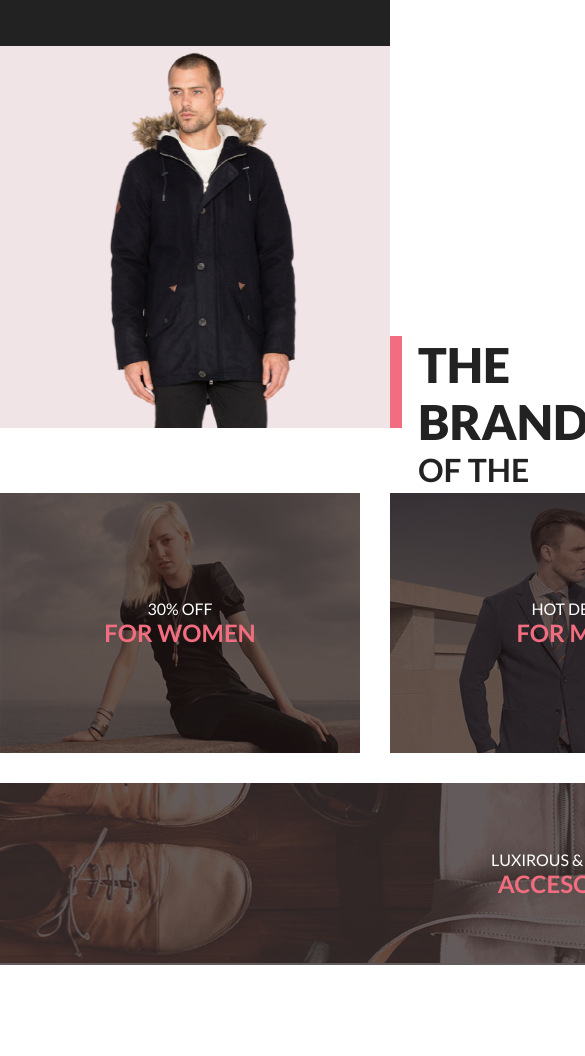
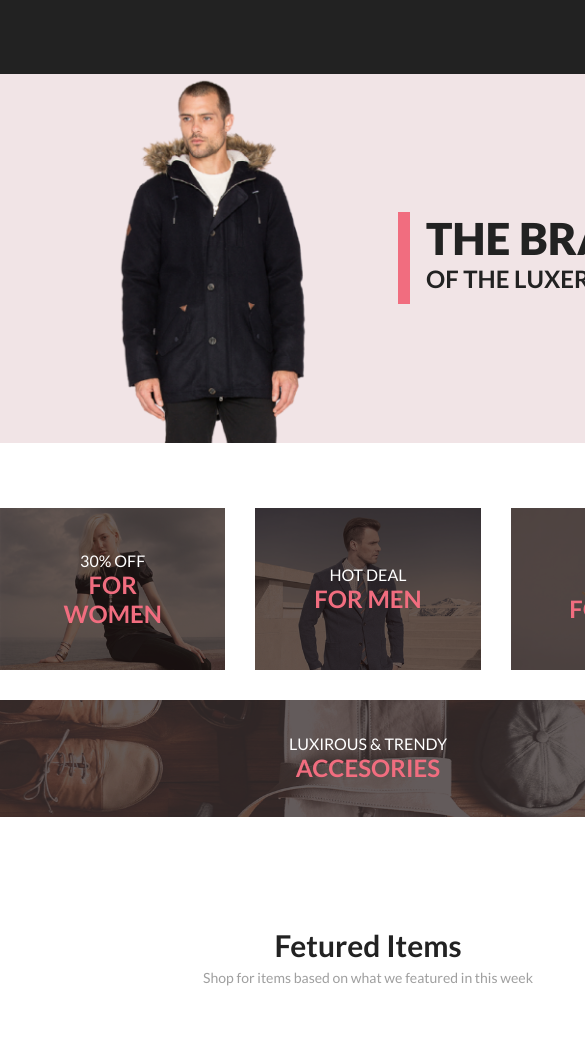
Before and after one commit to AjsaKor/HTML-CSS, a plain HTML site: page HomeWork06/index.html in a window 390 px wide. Shown: the top 1056 px of the page, 585 px wide, since content can reach past the window. Drawn offline with Linux system fonts and the light colour scheme.

Commit message:
Add HomeW06

```diff
--- a/HomeWork06/index.html
+++ b/HomeWork06/index.html
@@ -2,14 +2,14 @@
 <html lang="en">
   <head>
     <meta charset="UTF-8" />
-    <meta name="viewport" content="width=device-width, initial-scale=1.0" />
+    <meta name="viewport" content="width=device-width, initial-scale=1">
     <link rel="stylesheet" href="./style.css" />
     <title>Document</title>
   </head>
 
   <body>
     <header>
-      <div class="header_wrapper ">
+      <div class="header_wrapper">
         <div class="logo">
         <a href="#"><img src="./image/logo.png" alt="logo" /></a>
         <button class="header_search">
--- a/HomeWork06/style.css
+++ b/HomeWork06/style.css
@@ -1,4 +1,4 @@
-@import url('https://fonts.googleapis.com/css2?family=Lato:wght@300;400;700;900&family=Open+Sans:wght@600;800&display=swap');
+@import url('https://fonts.googleapis.com/css2?family=Lato:wght@300;400;700;900&display=swap');
 
 * {
     margin: 0;
@@ -23,7 +23,6 @@ img {
 
 header {
     background-color: #222222;
-
 }
 
 .header_wrapper {
@@ -38,6 +37,7 @@ header {
     gap: 41px;
     margin-top: 18px;
     margin-bottom: 19px;
+    min-width: 111px;
 }
 
 .header_search {
@@ -50,7 +50,7 @@ header {
     display: flex;
     margin-top: 26px;
     margin-bottom: 20px;
-    gap: 33px
+    gap: 33px;
 }
 
 .header_btn_icon {
@@ -62,6 +62,7 @@ header {
 
 .banner_section {
     display: flex;
+    justify-content: center;
     background-color: #F1E4E6;
     margin-bottom: 65px;
 }
@@ -76,14 +77,14 @@ header {
 .banner_mainTitle {
     color: #222;
     font-size: 48px;
-    font-family: Lato;
+    font-family: 'Lato', sans-serif;
     font-weight: 900;
 }
 
 .banner_subtitle {
     color: #222;
     font-size: 32px;
-    font-family: Lato;
+    font-family: 'Lato', sans-serif;
     font-weight: 700;
 }
 
@@ -130,7 +131,7 @@ color: #F16D7F;
     color: #FFF;
     text-align: center;
     font-size: 16px;
-    font-family: Lato;
+    font-family: 'Lato', sans-serif;
     font-weight: 400;
 }
 
@@ -138,7 +139,7 @@ color: #F16D7F;
     color: #F16D7F;
     text-align: center;
     font-size: 24px;
-    font-family: Lato;
+    font-family: 'Lato', sans-serif;
     font-weight: 700;
 }
 
@@ -149,7 +150,7 @@ color: #F16D7F;
 .catalog_title {
     color: #222;
     font-size: 30px;
-    font-family: Lato;
+    font-family: 'Lato', sans-serif;
     text-align: center;
     margin-bottom: 6px;
 }
@@ -157,7 +158,7 @@ color: #F16D7F;
 .catalog_text {
     color: #9F9F9F;
     font-size: 14px;
-    font-family: Lato;
+    font-family: 'Lato', sans-serif;
     text-align: center;
     margin-bottom: 48px;
 }
@@ -181,13 +182,13 @@ background-color: #F8F8F8;
 .card_name {
     color: #000;
     font-size: 13px;
-    font-family: Lato;
+    font-family: 'Lato', sans-serif;
 }
 
 .card_text {
     color: #5D5D5D;
     font-size: 14px;
-    font-family: Lato;
+    font-family: 'Lato', sans-serif;
     font-weight: 300;
 }
 
@@ -218,3 +219,49 @@ background-color: #F8F8F8;
     background-color: #FFF;
 
 }
+
+
+
+@media (max-width: 768px) {
+    .container {
+        width: 736px;
+    }
+    .header_wrapper {
+        width: 768px;
+        gap: 424;
+    }
+    .header_btn {
+        gap: 25px;
+    }
+    .banner_section {
+        width: 768px;
+    }
+    .banner_section img {
+        width: 386px;
+    }
+    .banner_title {
+        margin-top: 138px;
+    }
+    .banner_mainTitle {
+        font-size: 44px;
+    }
+    .banner_subtitle {
+        font-size: 24px;
+    }
+    .categories {
+        margin-bottom: 110px;
+    }
+    .catalog {
+        margin-bottom: 70px;
+    }
+    .catalog_text {
+        margin-bottom: 73px;
+    }
+    .catalog_cardList {
+        margin-bottom: 32px;
+        display: grid;
+        grid-template-columns: 1fr 1fr;
+        grid-template-rows: 1fr 1fr 1fr;
+        gap: 16 px;
+    }
+}
```
